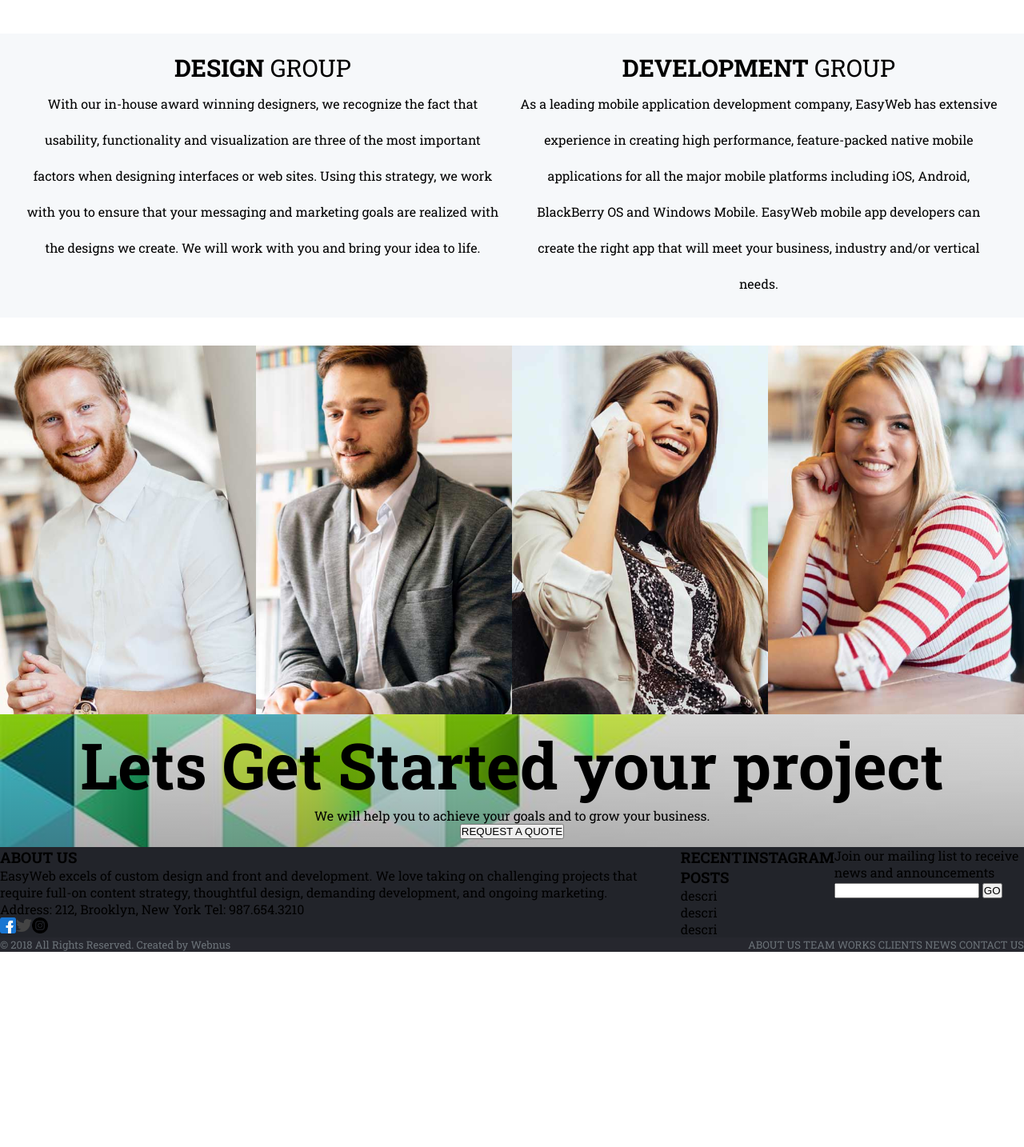
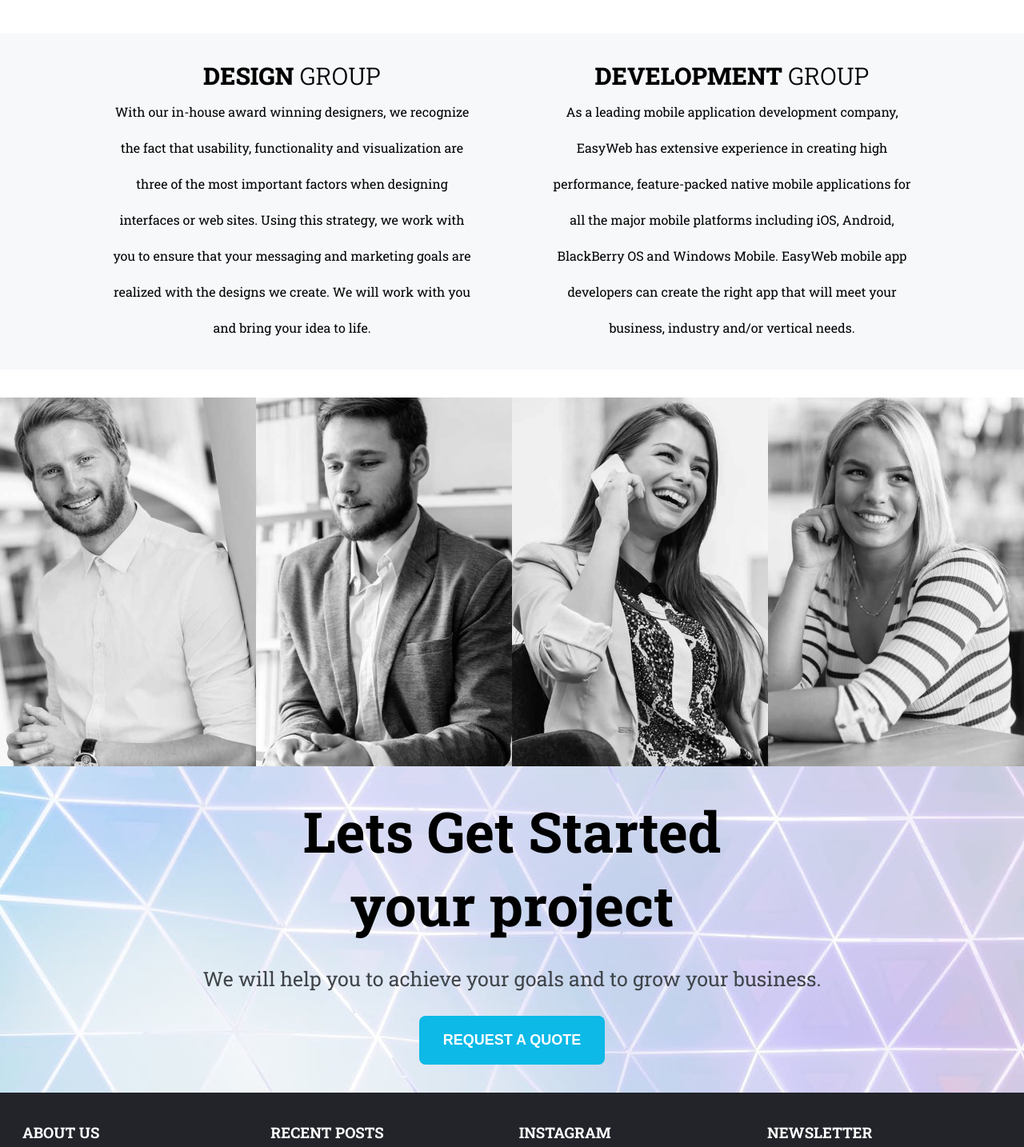
Before and after one commit to ffacuhernandez/tp3-flexbox-clon-hernandez, a plain HTML site: page index.html in a window 1280 px wide. Shown: the part 1220-2654 px from the top of the page at 80% size. Before the commit the page ends 2410 px from the top, so only its background shows below. Drawn offline with Linux system fonts and the light colour scheme.

Commit message:
acomodando todo la pagina con css, solo falta pulir los ultimos detalles

```diff
--- a/css/styles.css
+++ b/css/styles.css
@@ -105,14 +105,19 @@ a{
     font-size: 15px;
 }
 
+.texto hr{
+    border: none;
+    height: 2px;
+    background: linear-gradient(to right, #00cfff, #005eff);
+}
+
 .imagen{
     width: 35%;
+    text-align: center;
 }
 
-.descripcion .imagen img {
+.imagen img {
     max-width: 100%;
-    max-height: 100%;
-    text-align: center;
 }
 
 .texto p{
@@ -123,65 +128,182 @@ a{
 .desc-team{
     background-color: #F6F8FA;
     display: flex;
+    justify-content: center;
+    align-items: flex-start;
+    flex-wrap: wrap;
     margin-bottom: 35px;
-    padding: 20px 30px;
-    text-align: center;
-    gap: 20px;
+    padding: 30px 25px;
+    gap: 100px;
     line-height: 45px;
 }
 
-.titulos{
+.desc-team div {
+    max-width: 450px;
+    text-align: center;
+}
+
+.titulos {
+    font-weight: 350;
     font-size: 30px;
 }
 
+.titulos strong{
+    font-weight: 800;
+}
+
+/* TERCER SECTION */
 .photo-team{
     display: flex;
 }
 
 .photo-team img{
     width: 25%;
+    filter: grayscale(100%);
+    transition: filter 0.3s ease;
 }
 
+.photo-team img:hover{
+    filter: grayscale(0%);
+}
+
+/* CUARTA SECTION */
 .start-project{
-    background-image:
-    linear-gradient(to bottom, rgba(0,0,0,0.1), rgba(0,0,0,0.3)),
-    url(../img/triangulos.jpg);
+    background-image: url(../img/triangles.jpg);
     background-repeat: no-repeat;
     background-size: cover;
     display: flex;
     flex-direction: column;
     justify-content: center;
     align-items: center;
-    padding: 10px 30px;
+    padding: 35px 0;
+    gap: 30px;
 }
 
 .start-project h2{
-    font-size: 80px;
+    font-size: 70px;
+    max-width: 600px;
+    text-align: center;
 }
 
+.start-project p{
+    font-size: 25px;
+    color: #3f4449;
+}
+
+.start-project button{
+    font-size: 18px;
+    color: #FFFFFF;
+    background-color: #0CB9E7;
+    padding: 20px 30px;
+    border-radius: 8px;
+    border-style: none;
+}
+
+/* QUINTA SECCION */
 .about-empresa{
     background-color: #22242A;
     display: flex;
+    padding: 35px 28px;
+    max-width: 100%;
+    gap: 60px;
+}
+
+.about-empresa h3{
+    color: #FFFFFF;
+}
+
+.about-empresa p{
+    color: #5a5d5f;
+    font-size: 16px;
+}
+
+.about-empresa > div{
+    text-align: justify;
+    display: flex;
+    flex-direction: column;
+    gap: 30px;
+    line-height: 30px;
+    max-width: 430px;
+    width: 25%;
 }
 
 .redes{
     display: flex;
+    gap: 30px;
 }
 
 .redes img{
     width: 20px;
     height: 20px;
+    background-color: #6B7278;
+    padding: 6px 5px;
+    border-radius: 3px;
 }
 
+.newsletter form{
+    border-style: solid;
+    border-width: 4px;
+    border-color: #5a5d5f;
+    padding: 30px;
+}
 
+.enviar-info{
+    display: flex;
+    flex-direction: column;
+    padding-top: 30px;
+    gap: 20px;
+}
+
+.newsletter p{
+    padding-bottom: 30px;
+}
+
+.newsletter input{
+    border-style: solid;
+    border-width: 4px;
+    border-color: #5a5d5f;
+    background-color: #26272E;
+    padding: 20px;
+}
+
+.newsletter input::placeholder{
+    color: #FFFFFF;
+}
+
+.newsletter button{
+    border-style: none;
+    font-size: 16px;
+    color: #FFFFFF;
+    padding: 20px 15px;
+    background-color: #0CB9E7;
+}
+
+/* FOOTER */
 footer{
     background-color: #26272E;
+    color: #6B7278;
     display: flex;
     justify-content: space-between;
+    padding: 30px 25px;
     font-size: 13px;
 }
 
-.copyright-footer,
-.links-footer a{
+.links-footer ul{
+    display: flex;
+    list-style: none;
+}
+
+.links-footer li a{
     color: #6B7278;
 }
+
+.links-footer li::after{
+    content: "•";
+    font-size: 15px;
+    margin: 0 18px;
+    color: #0ee8f0;
+}
+
+.links-footer li:last-child::after {
+  content: "";
+}
--- a/index.html
+++ b/index.html
@@ -73,11 +73,11 @@
         <!-- SEGUNDO SECTION -->
         <section class="desc-team">
             <div>
-                <p class="titulos"><b>DESIGN</b> GROUP</p>
+                <h2 class="titulos"><strong>DESIGN</strong> GROUP</h2>
                 <p>With our in-house award winning designers, we recognize the fact that usability, functionality and visualization are three of the most important factors when designing interfaces or web sites. Using this strategy, we work with you to ensure that your messaging and marketing goals are realized with the designs we create. We will work with you and bring your idea to life.</p>
             </div>
             <div>
-                <p class="titulos"><b>DEVELOPMENT</b> GROUP</p>
+                <h2 class="titulos"><strong>DEVELOPMENT</strong> GROUP</h2>
                 <p>As a leading mobile application development company, EasyWeb has extensive experience in creating high performance, feature-packed native mobile applications for all the major mobile platforms including iOS, Android, BlackBerry OS and Windows Mobile. EasyWeb mobile app developers can create the right app that will meet your business, industry and/or vertical needs.</p>
             </div>
         </section>
@@ -94,7 +94,7 @@
         <section class="start-project">
             <h2>Lets Get Started your project</h2>
             <p>We will help you to achieve your goals and to grow your business.</p>
-            <button>REQUEST A QUOTE</button>
+            <button><strong>REQUEST A QUOTE</strong></button>
         </section>
 
         <!-- QUINTA SECTION -->
@@ -102,7 +102,7 @@
             <div class="about1">
                 <h3>ABOUT US</h3>
                 <p>EasyWeb excels of custom design and front and development. We love taking on challenging projects that require full-on content strategy, thoughtful design, demanding development, and ongoing marketing.</p>
-                <p>Address: 212, Brooklyn, New York
+                <p class="colorsote">Address: 212, Brooklyn, New York
                 Tel: 987.654.3210</p>
                 <div class="redes">
                     <a href=""><img src="img/facebook.png" alt="Facebook"></a>
@@ -120,10 +120,13 @@
                 <h3>INSTAGRAM</h3>
             </div>
             <div class="newsletter">
-                <form action="">
+                <h3>NEWSLETTER</h3>
+                <form>
                     <p>Join our mailing list to receive news and announcements</p>
-                    <input type="email">
-                    <button>GO</button>
+                    <div class="enviar-info">
+                        <input type="email" placeholder="Enter your email">
+                        <button><strong>GO</strong></button>
+                    </div>
                 </form>
             </div>
         </section>
@@ -135,12 +138,14 @@
             <p>© 2018 All Rights Reserved. Created by Webnus</p>
         </div>
         <div class="links-footer">
-            <a href="">ABOUT US</a>
-            <a href="">TEAM</a>
-            <a href="">WORKS</a>
-            <a href="">CLIENTS</a>
-            <a href="">NEWS</a>
-            <a href="">CONTACT US</a>
+            <ul>
+                <li><a href="">ABOUT US</a></li>
+                <li><a href="">TEAM</a></li>
+                <li><a href="">WORKS</a></li>
+                <li><a href="">CLIENTS</a></li>
+                <li><a href="">NEWS</a></li>
+                <li><a href="">CONTACT US</a></li>
+            </ul>
         </div>
     </footer> <!-- FIN FOOTER-->
 </body>
```
Also changed, not shown: img/triangles.jpg (added).
